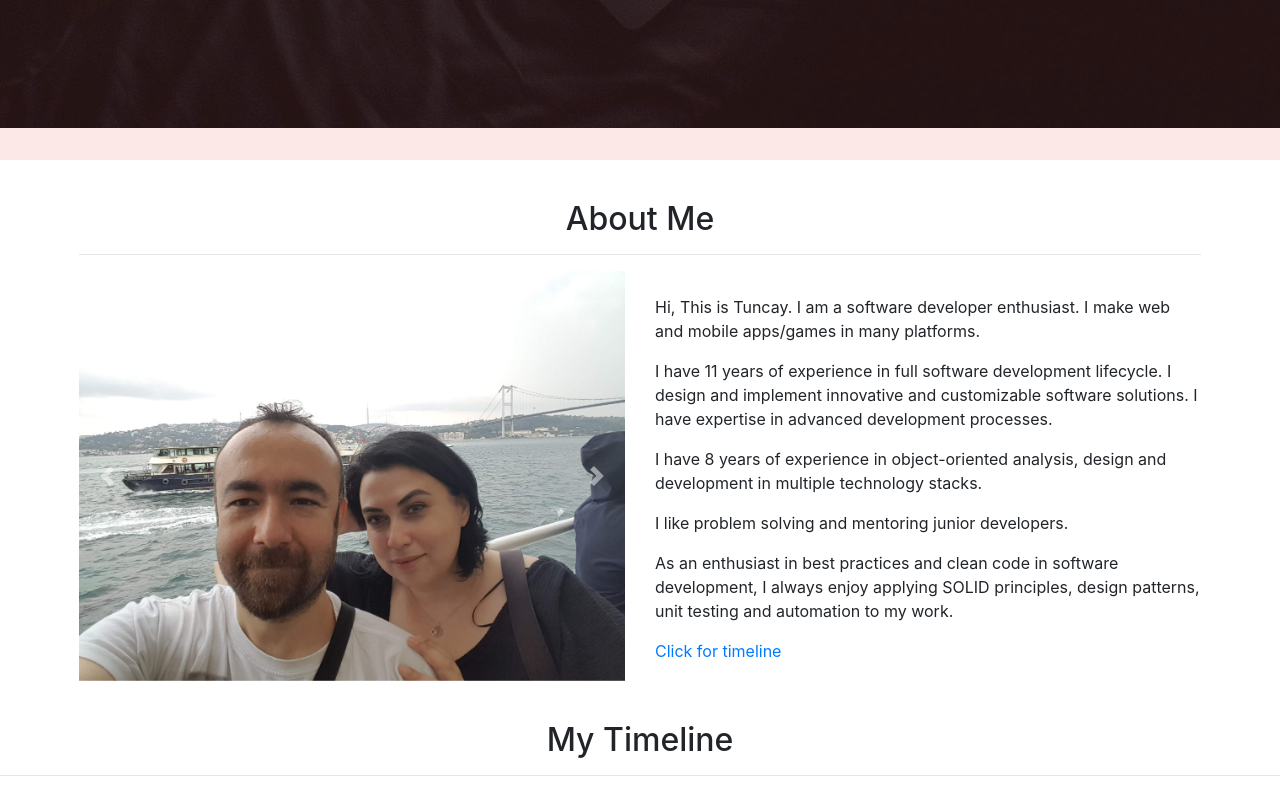
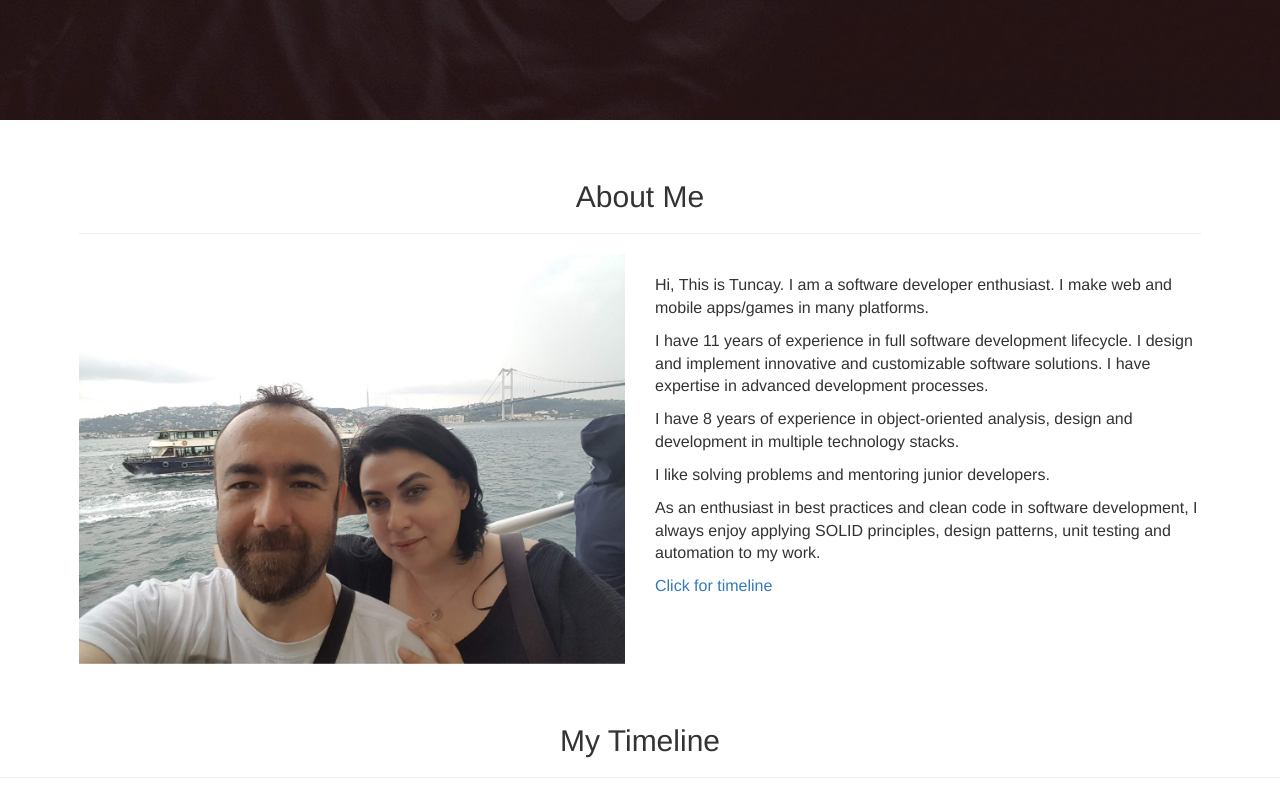
Before and after one commit to tuncayalt/mywebsite, a plain HTML site: page index.html in a window 1280 px wide. Shown: the part 680-1470 px from the top of the page. Drawn offline with nearby package versions, Linux system fonts and the light colour scheme.

Commit message:
Downgraded bootstrap for navbar problem. Adapted carousel to bootstrap 3.3.7. Fixed photo.

```diff
--- a/css/style.css
+++ b/css/style.css
@@ -159,6 +159,11 @@
 
 .about-text p{
 	font-size: 16px;
+}
+
+.carousel-control.left,
+.carousel-control.right {
+    background-image: none
 }
 
 .timeline {
--- a/index.html
+++ b/index.html
@@ -18,13 +18,13 @@
   <meta property="og:title" content="Tuncay Altinpulluk" />
   <meta property="og:site_name" content="Tuncay Altinpulluk">
   <meta property="og:description" content="Personal web page of Tuncay Altınpulluk - software engineer, full stack developer ">
-  <meta property="og:image" itemprop="image" content="images/carduino.jpg">
+  <meta property="og:image" itemprop="image" content="images/carduino2.jpg">
   <meta property="og:type" content="website" />
   <meta property="og:updated_time" content="2019-07-19T10:44:06-03:00" />
   <title>Tuncay Altinpulluk Personal HomePage</title>
   <link href="https://fonts.googleapis.com/css?family=Source+Sans+Pro" rel="stylesheet">
   <link rel="stylesheet" href="https://cdnjs.cloudflare.com/ajax/libs/font-awesome/4.7.0/css/font-awesome.min.css">
-	<link rel="stylesheet" href="https://maxcdn.bootstrapcdn.com/bootstrap/4.0.0/css/bootstrap.min.css" integrity="sha384-Gn5384xqQ1aoWXA+058RXPxPg6fy4IWvTNh0E263XmFcJlSAwiGgFAW/dAiS6JXm" crossorigin="anonymous">
+	<link rel="stylesheet" href="https://maxcdn.bootstrapcdn.com/bootstrap/3.3.7/css/bootstrap.min.css" crossorigin="anonymous">
   <link rel="stylesheet" href="css/style.css">
 
 </head>
@@ -91,22 +91,22 @@
       <div class="row">
         <div id="carouselExampleControls" class="carousel slide col-sm-6 about-image" data-ride="carousel">
           <div class="carousel-inner">
-            <div class="carousel-item active">
-              <img class="d-block w-100" src="images/carduino.jpg" alt="Tuncay in IoT Hackathon">
+            <div class="carousel-item item active">
+              <img class="d-block w-100" src="images/carduino2.jpg" alt="Tuncay in IoT Hackathon">
             </div>
-            <div class="carousel-item">
+            <div class="carousel-item item">
               <img class="d-block w-100" src="images/bosphorus.jpg" alt="Tuncay and Ece in Istanbul">
             </div>
-            <div class="carousel-item">
+            <div class="carousel-item item">
                 <img class="d-block w-100" src="images/chicago.jpg" alt="Tuncay and Ece in Chicago">
               </div>
           </div>
-          <a class="carousel-control-prev" href="#carouselExampleControls" role="button" data-slide="prev">
-            <span class="carousel-control-prev-icon" aria-hidden="true"></span>
+          <a class="carousel-control-prev carousel-control left" href="#carouselExampleControls" role="button" data-slide="prev">
+            <span class="carousel-control-prev-icon icon-prev" aria-hidden="true"></span>
             <span class="sr-only">Previous</span>
           </a>
-          <a class="carousel-control-next" href="#carouselExampleControls" role="button" data-slide="next">
-            <span class="carousel-control-next-icon" aria-hidden="true"></span>
+          <a class="carousel-control-next carousel-control right" href="#carouselExampleControls" role="button" data-slide="next">
+            <span class="carousel-control-next-icon icon-next" aria-hidden="true"></span>
             <span class="sr-only">Next</span>
           </a>
         </div>
@@ -115,7 +115,7 @@
           <p>Hi, This is Tuncay. I am a software developer enthusiast. I make web and mobile apps/games in many platforms.</p>
           <p>I have 11 years of experience in full software development lifecycle. I design and implement innovative and customizable software solutions. I have expertise in advanced development processes.</p>
           <p>I have 8 years of experience in object-oriented analysis, design and development in multiple technology stacks.</p>
-          <p>I like problem solving and mentoring junior developers.</p>
+          <p>I like solving problems and mentoring junior developers.</p>
           <p>As an enthusiast in best practices and clean code in software development, I always enjoy applying SOLID principles, design patterns, unit testing and automation to my work.</p>
           <p><a href="#section-timeline">Click for timeline</a></p>
         </div>
@@ -420,7 +420,7 @@
 
 <script src="https://ajax.googleapis.com/ajax/libs/jquery/1.12.4/jquery.min.js"></script>
 <script src="https://cdnjs.cloudflare.com/ajax/libs/popper.js/1.12.9/umd/popper.min.js" integrity="sha384-ApNbgh9B+Y1QKtv3Rn7W3mgPxhU9K/ScQsAP7hUibX39j7fakFPskvXusvfa0b4Q" crossorigin="anonymous"></script>
-<script src="https://maxcdn.bootstrapcdn.com/bootstrap/4.0.0/js/bootstrap.min.js" integrity="sha384-JZR6Spejh4U02d8jOt6vLEHfe/JQGiRRSQQxSfFWpi1MquVdAyjUar5+76PVCmYl" crossorigin="anonymous"></script>
+<script src="https://maxcdn.bootstrapcdn.com/bootstrap/3.3.7/js/bootstrap.min.js" crossorigin="anonymous"></script>
 <script src="js/parallax.min.js"></script>
 <script src="js/script.js"></script>
 </body>
```
Also changed, not shown: images/carduino2.jpg (added).
